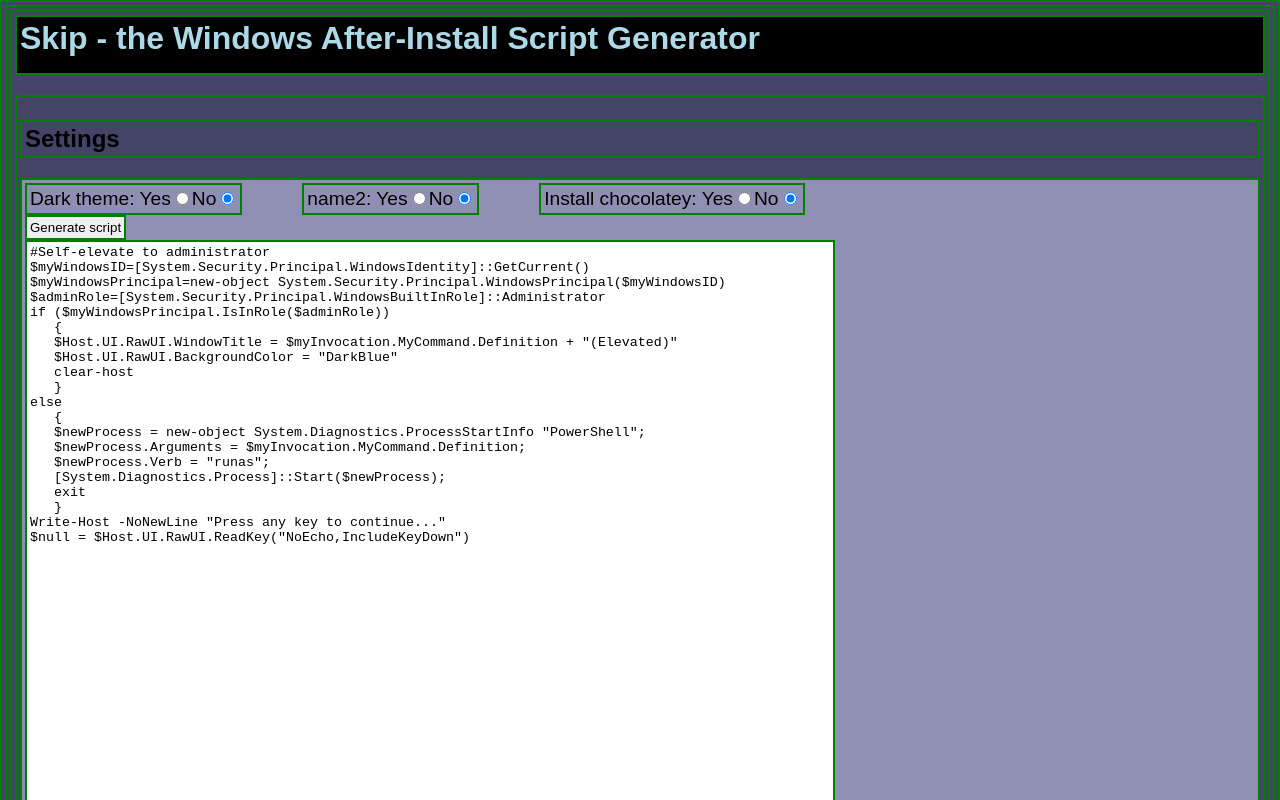
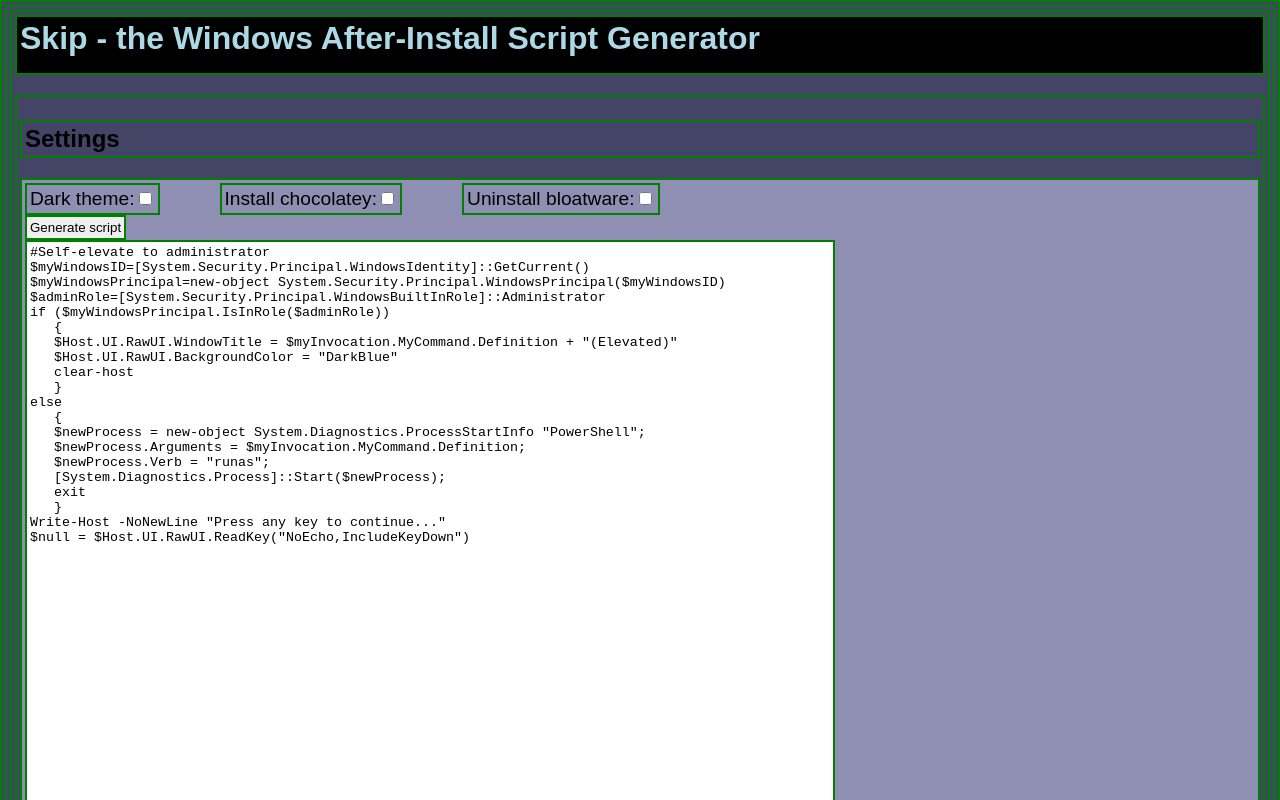
Before and after one commit to Nerond32/skip, a React app: page / in a window 1280 px wide. Shown: the top 800 px of the page. Built offline with nearby package versions, Linux system fonts and the light colour scheme.

Commit message:
Switched from radio to checkbox

```diff
--- a/package.json
+++ b/package.json
@@ -34,6 +34,7 @@
     "lodash": "^4.17.11",
     "prettier-cli": "^0.1.0",
     "prettier-eslint": "^8.8.2",
+    "prop-types": "^15.7.2",
     "react": "^16.8.3",
     "react-dom": "^16.8.3",
     "react-redux": "^6.0.1",
--- a/src/components/Content/Content.jsx
+++ b/src/components/Content/Content.jsx
@@ -2,6 +2,7 @@ import React from "react";
 import "./Content.less";
 import data from "./data";
 import preScript from "./preScript";
+import postScript from "./postScript";
 import Input from "./Input/Input";
 import Output from "./Output/Output";
 import GenerateButton from "./GenerateButton/GenerateButton";
@@ -34,21 +35,25 @@ class Content extends React.Component {
 
   generate() {
     let tmpScript = preScript + "\n";
-    Object.entries(this.state.inputs).map(([key, value]) => {
+    Object.entries(this.state.inputs).map(([, value]) => {
       if (value.isChecked) {
         tmpScript += value.code + "\n";
       }
     });
+    tmpScript += postScript;
     this.setState({
       scripts: tmpScript
     });
   }
 
-  changedInputSelection(name, value) {
+  changedInputSelection(name) {
     this.setState({
       inputs: {
         ...this.state.inputs,
-        [name]: { ...this.state.inputs[name], isChecked: value }
+        [name]: {
+          ...this.state.inputs[name],
+          isChecked: !this.state.inputs[name].isChecked
+        }
       }
     });
   }
--- a/src/components/Content/GenerateButton/GenerateButton.jsx
+++ b/src/components/Content/GenerateButton/GenerateButton.jsx
@@ -1,4 +1,5 @@
 import React from "react";
+import PropTypes from "prop-types";
 import "./GenerateButton.css";
 
 const GenerateButton = props => {
@@ -9,4 +10,8 @@ const GenerateButton = props => {
   );
 };
 
+GenerateButton.propTypes = {
+  generate: PropTypes.func
+};
+
 export default GenerateButton;
--- a/src/components/Content/Input/Input.jsx
+++ b/src/components/Content/Input/Input.jsx
@@ -4,23 +4,14 @@ import "./Input.less";
 const Input = props => {
   return (
     <div className="input">
-      {props.name}: Yes
+      {props.name}:
       <input
         name={props.name}
-        type="radio"
+        type="checkbox"
         id="yes"
         value="Yes"
-        checked={props.isChecked}
-        onChange={e => props.changedInputSelection(props.id, true)}
-      />
-      No
-      <input
-        name={props.name}
-        type="radio"
-        id="no"
-        value="No"
-        checked={!props.isChecked}
-        onChange={e => props.changedInputSelection(props.id, false)}
+        defaultChecked={props.isChecked}
+        onChange={e => props.changedInputSelection(props.id)}
       />
     </div>
   );
--- a/src/components/Content/data.js
+++ b/src/components/Content/data.js
@@ -6,17 +6,17 @@ const data = {
     info:
       "Enable dark theme for Windows. Note that this setting might not work "
   },
-  setting2: {
-    name: "name2",
-    isChecked: false,
-    code: `sampleCode2`,
-    info: "testInfo"
-  },
   installChocolatey: {
     name: "Install chocolatey",
     isChecked: false,
     code: `if (!([Security.Principal.WindowsPrincipal][Security.Principal.WindowsIdentity]::GetCurrent()).IsInRole([Security.Principal.WindowsBuiltInRole] "Administrator")) { Start-Process powershell.exe "-NoProfile -ExecutionPolicy Bypass -File \`"$PSCommandPath\`"" -Verb RunAs; exit }
   Set-ExecutionPolicy Bypass -Scope Process -Force; iex ((New-Object System.Net.WebClient).DownloadString('https://chocolatey.org/install.ps1'))`
+  },
+  uninstallBloatware: {
+    name: "Uninstall bloatware",
+    isChecked: false,
+    code: `sampleCode2`,
+    info: "testInfo"
   }
 };
 
--- /dev/null
+++ b/src/components/Content/postScript.js
@@ -0,0 +1,3 @@
+const postScript = ``;
+
+export default postScript;
```
